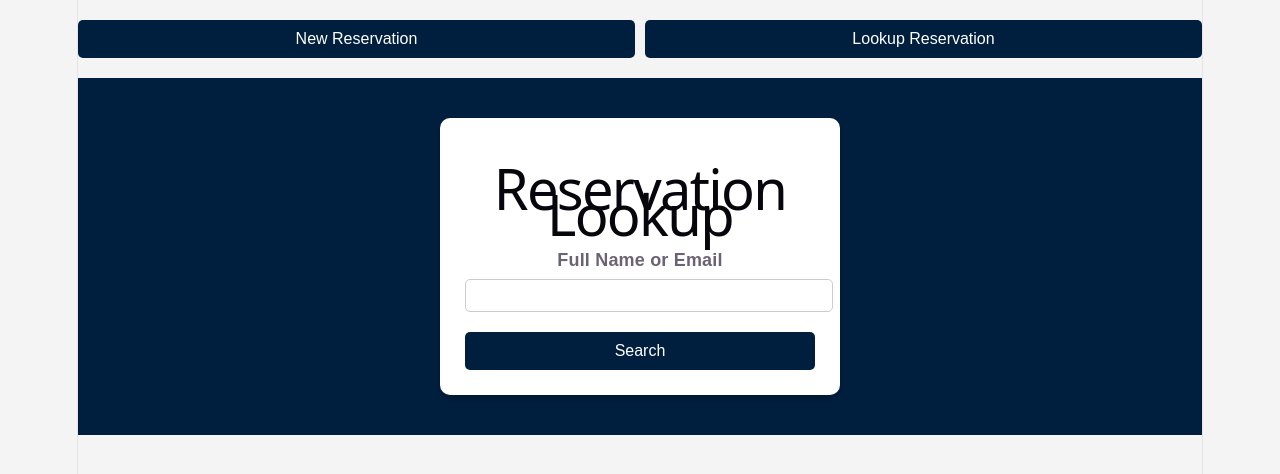
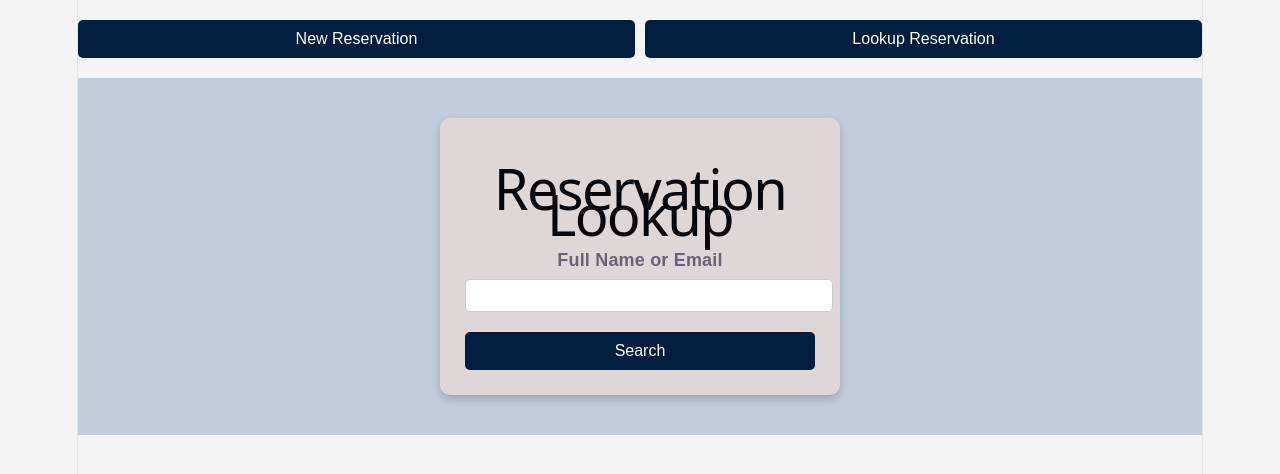
Before and after one commit to gswack/frontend-repo, a React (Vite) app: page / in a window 1280 px wide. Both pictures are taken after a click on the button "Lookup Reservation". Shown: the top 474 px of the page. Built offline with nearby package versions, Linux system fonts and the light colour scheme; no server answers.

Commit message:
Frontend tag v2, altering UI colors

```diff
--- a/src/style.css
+++ b/src/style.css
@@ -7,7 +7,7 @@ body {
 
 /* NAVY RIBBON */
 .ribbon {
-  background: #001f3f; /* Navy blue */
+  background: #c1cedb; /* Navy blue */
   padding: 40px 0;
   width: 100%;
   display: flex;
@@ -16,7 +16,7 @@ body {
 
 /* FORM CONTAINER */
 .form-container {
-  background: white;
+  background: rgb(223, 215, 215);
   padding: 25px;
   border-radius: 10px;
   width: 350px;
@@ -58,6 +58,17 @@ button:hover {
   background: #003366;
 }
 
+select {
+  background-color: white;
+  color: #001f3f;
+  border: 1px solid #001f3f;
+}
+
+select option {
+  background-color: white;
+  color: #001f3f;
+}
+
 #message {
   margin-top: 15px;
   text-align: center;
```
